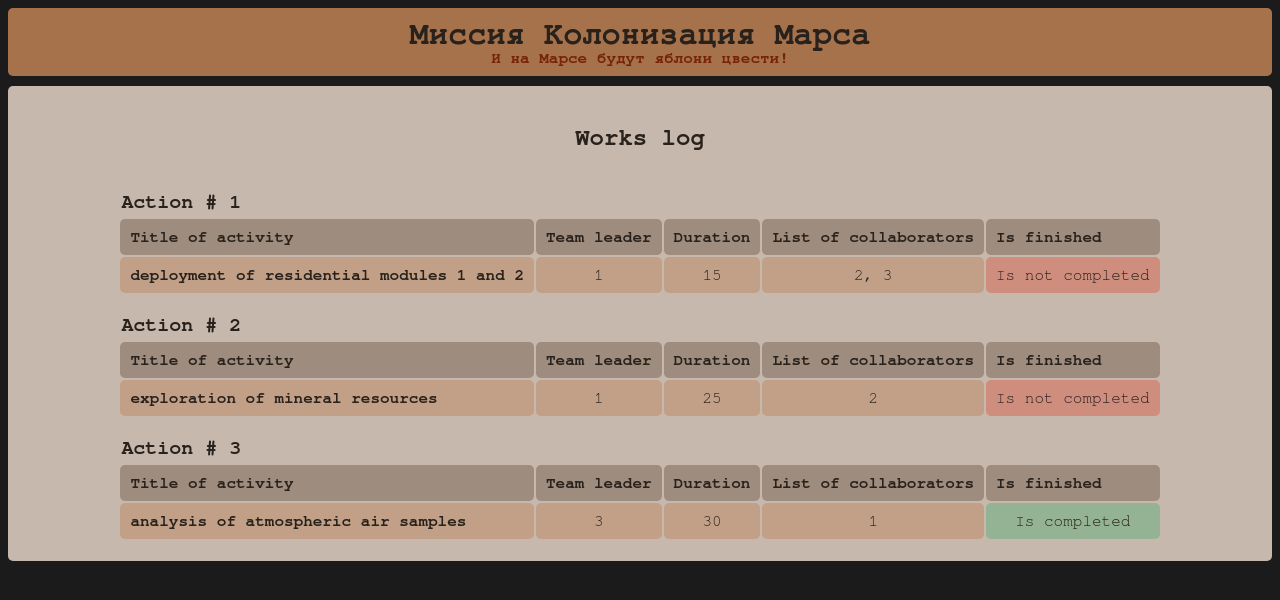
After one commit to chepyr/yandex_mars, a Flask app: page / in a window 1280 px wide. The commit adds this page. Shown: the top 600 px of the page. Run offline with Flask 2, Linux system fonts and the light colour scheme; data comes from the database, SQL or seed files in the repository; both versions use the stored data as it was after the commit.

Commit message:
Журнал работ

```diff
--- a/data/jobs.py
+++ b/data/jobs.py
@@ -13,9 +13,12 @@ class Jobs(SqlAlchemyBase):
     work_size = sqlalchemy.Column(sqlalchemy.Integer, nullable=True)
     collaborators = sqlalchemy.Column(sqlalchemy.String, nullable=True)
     start_date = sqlalchemy.Column(sqlalchemy.DateTime, default=datetime.datetime.now)
-    end_date = sqlalchemy.Column(sqlalchemy.DateTime, default=datetime.datetime.now)
+    end_date = sqlalchemy.Column(sqlalchemy.DateTime, nullable=True)
     is_finished = sqlalchemy.Column(sqlalchemy.Boolean, default=True)
 
     team_leader = sqlalchemy.Column(sqlalchemy.Integer, sqlalchemy.ForeignKey("users.id"))
 
     user = orm.relation('User')
+
+    def __repr__(self):
+        return f"<Job> {self.job}"
--- a/data/users.py
+++ b/data/users.py
@@ -20,3 +20,6 @@ class User(SqlAlchemyBase):
     modified_date = sqlalchemy.Column(sqlalchemy.DateTime, default=datetime.datetime.now())
 
     jobs = orm.relation('Jobs', back_populates='user')
+
+    def __repr__(self):
+        return f"<Colonist> {self.id} {self.surname} {self.name}"
--- a/main.py
+++ b/main.py
@@ -3,6 +3,7 @@ import json
 from loginform import LoginForm
 from data import db_session
 from data.users import User
+from data.jobs import Jobs
 
 app = Flask(__name__)
 app.config['SECRET_KEY'] = 'yandexlyceum_secret_key'
@@ -10,22 +11,14 @@ app.config['SECRET_KEY'] = 'yandexlyceum_secret_key'
 
 def main():
     db_session.global_init("db/blogs.db")
+    app.run(port=8080, host='127.0.0.1')
 
-    # user = User()
-    # user.surname = "Michelle"
-    # user.name = "Jones"
-    # user.age = 19
-    # user.position = "colonist"
-    # user.speciality = "student at the Massachusetts Institute of Technology"
-    # user.address = "module_4"
-    # user.email = "mj@mars.org"
-    # user.hashed_password = "who-is-peter"
-    #
-    # session = db_session.create_session()
-    # session.add(user)
-    # session.commit()
 
-    # app.run(port=8080, host='127.0.0.1')
+@app.route('/')
+def all_jobs():
+    session = db_session.create_session()
+    data_jobs = session.query(Jobs).all()
+    return render_template("work_table.html", title="Журнал работ", data=data_jobs)
 
 
 @app.route('/<title>')
--- a/static/css/style.css
+++ b/static/css/style.css
@@ -102,3 +102,26 @@ h4.navbar-text {
     font-weight: bold;
     color: #c21717;
 }
+
+.action-row {
+    margin: 0px;
+    padding-top: 20px;
+    padding-bottom: 5px;
+    font-size: 20px;
+}
+
+.row-head {
+    font-weight: bold;
+        border-radius: 5px;
+    background: #9e8c7e;
+    padding: 10px;
+    margin: 0px;
+}
+
+.row-job {
+    border-radius: 5px;
+    background: #c2a088;
+    text-align: center;
+    padding: 10px;
+    margin: 0px;
+}
--- a/templates/base.html
+++ b/templates/base.html
@@ -2,7 +2,7 @@
 <html lang="en">
 <head>
     <meta charset="UTF-8">
-    <link rel="stylesheet" type="text/css" href="../../static/css/style.css"/>
+    <link rel="stylesheet" type="text/css" href="/../../static/css/style.css"/>
 
     <title>{{ title }}</title>
 </head>
--- /dev/null
+++ b/templates/work_table.html
@@ -0,0 +1,40 @@
+{% extends "base.html" %}
+
+{% block content %}
+
+<div class="container">
+    <h2 style="text-align: center">Works log</h2>
+
+    <table style="cellpadding: 10px" align="center">
+        {% for job in data %}
+        <tbody>
+        <tr>
+            <th class="action-row">Action # {{ job.id }}</th>
+        </tr>
+        <tr>
+            <th class="row-head">Title of activity</th>
+            <td class="row-head">Team leader</td>
+            <td class="row-head">Duration</td>
+            <td class="row-head">List of collaborators</td>
+            <td class="row-head">Is finished</td>
+        </tr>
+
+        <tr>
+            <th class="row-job" style="text-align: left">{{ job.job }}</th>
+            <td class="row-job">{{ job.team_leader }}</td>
+            <td class="row-job">{{ job.work_size }}</td>
+            <td class="row-job">{{ job.collaborators }}</td>
+
+            {% set color = "cf8d7e" %}{% set field = "Is not completed"  %}
+            {% if job.is_finished %}
+            {% set color = "94b395" %}{% set field = "Is completed" %}
+            {% endif %}
+            <td class="row-job" style="background: #{{ color }}">{{ field }}</td>
+        </tr>
+        </tbody>
+        {% endfor %}
+    </table>
+
+</div>
+
+{% endblock %}
```
Also changed, not shown: db/blogs.db.
